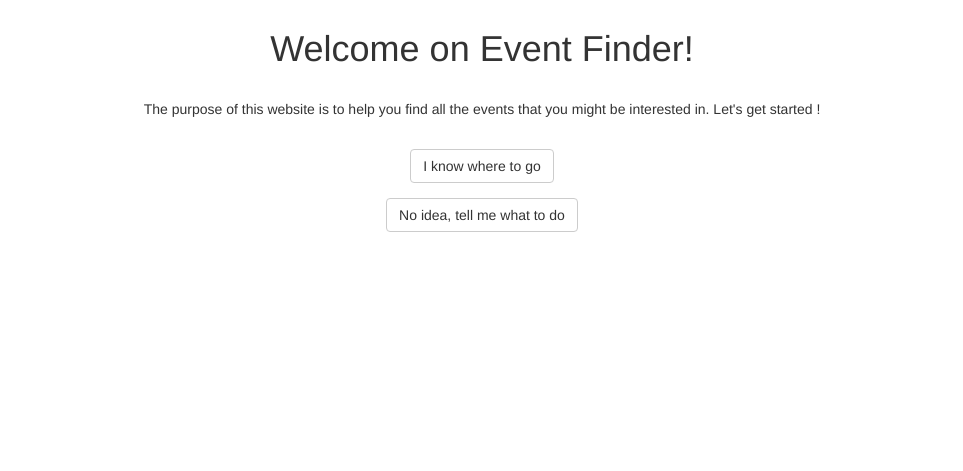
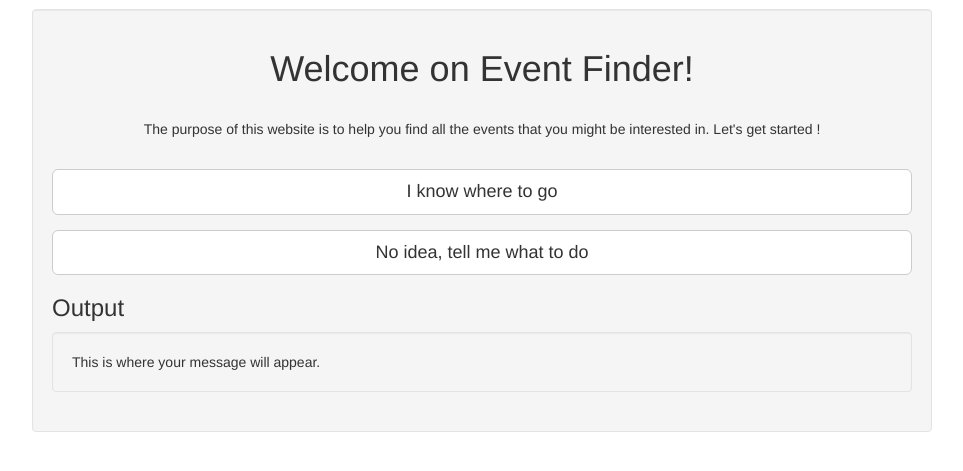
Before and after one commit to kurtwood/iwa_artApp, a Flask app: page / in a window 1280 px wide. Shown: the part 51-522 px from the top of the page, without its empty margins (158-1121 px from the left). Run offline with Flask 2, Linux system fonts and the light colour scheme; some libraries are stand-ins or nearby versions.

Commit message:
update website. add output field in index.html. Modify the design.

```diff
--- a/src/static/js/artApp.js
+++ b/src/static/js/artApp.js
@@ -41,3 +41,24 @@ $('#submitNoidea').on('click', function(e){
                 }
     });
 });
+
+function get_location() {
+  if (Modernizr.geolocation) {
+    navigator.geolocation.getCurrentPosition(show_map, handle_error);
+  } else {
+        handle_error();
+  }
+}
+
+var longitude;
+var latitude;
+function show_map(position) {
+  latitude = position.coords.latitude;
+  longitude = position.coords.longitude;
+}
+
+function handle_error(err) {
+  if (err.code == 1) {
+    window.alert("Uups, something went wrong!");
+  }
+}
--- a/src/templates/contact.html
+++ b/src/templates/contact.html
@@ -11,11 +11,8 @@
     <!-- Navigation bar -->
     <nav class="navbar navbar-inverse navbar-fixed-top" role="navigation">
       <ul class="nav navbar-nav">
-<!--    <li><a href="new.html" class="navbar-brand">
- <img src="logo.png"></a></li>
--->
         <li><a href="index.html">Home</a></li>
-        <li><a href="#">Search</a></li>
+        <li><a href="search.html">Search</a></li>
         <li><a href="map.html">Map</a></li>
         <li><a href="event.html">Event</a></li>
         <li class="active"><a href="#">Contact</a></li>
--- a/src/templates/custom.css
+++ b/src/templates/custom.css
@@ -4,14 +4,18 @@ body{
 h1 {
   margin-bottom: 30px
 }
-.container > h1 {
+.well > h1 {
 text-align: center;
 }
 .toHide {
 display: none;
 }
 
-.container > .form-group {
+.well > .form-group {
+  text-align:center;
+}
+
+.well > .form-control{
   text-align:center;
 }
 
--- a/src/templates/event.html
+++ b/src/templates/event.html
@@ -12,9 +12,6 @@
     <!-- Navigation bar -->
     <nav class="navbar navbar-inverse navbar-fixed-top" role="navigation">
     <ul class="nav navbar-nav">
-<!--    <li><a href="new.html" class="navbar-brand">
- <img src="logo.png"></a></li>
--->
       <li><a href="index.html">Home</a></li>
       <li><a href="search.html">Search</a></li>
       <li><a href="map.html">Map</a></li>
--- a/src/templates/index.html
+++ b/src/templates/index.html
@@ -12,9 +12,6 @@
     <!-- Navigation bar -->
     <nav class="navbar navbar-inverse navbar-fixed-top" role="navigation">
     <ul class="nav navbar-nav">
-<!--    <li><a href="new.html" class="navbar-brand">
- <img src="logo.png"></a></li>
--->
       <li class="active"><a href="#">Home</a></li>
       <li><a href="search.html">Search</a></li>
       <li><a href="map.html">Map</a></li>
@@ -24,21 +21,23 @@
     </nav>
     <!-- ----------------------------------------- -->
 
-    <div class="container">
+     <div class="well" style="max-width: 900px; margin: 0 auto 10px;">
       <h1>Welcome on Event Finder!</h1>
       <p id="homeParagraph">The purpose of this website is to help you find all the events that you might be interested in. Let's get started !</p>
       <br/>
       <div class="form-group" id="buttons">
-          <button type="button" class="btn btn-default" id="iknow">I know where to go</button>
+          <button type="button" class="btn btn-default btn-lg btn-block" id="iknow">I know where to go</button>
           <div class="toHide" id="toHideLocation">
-             <input type="location" class="form-control" id="location" placeholder="Location..."><br/>
-<button type="submit" class="btn btn-default" id="submitIknow">GO</button>
+               <br/>
+               <input type="location" class="form-control" id="location" placeholder="Location..."><br/>
+             <button type="submit" class="btn btn-default" id="submitIknow">GO</button>
           </div>
       </div>
       <div class="form-group" id="buttons">
-          <button type="button" class="btn btn-default" id="noidea">No idea, tell me what to do</button>
+          <button type="button" class="btn btn-default btn-lg btn-block" id="noidea">No idea, tell me what to do</button>
           <div class="toHide" id="toHideNoidea">
               <br/>
+                <center>
                 <select id="selectGenre">
                 <option value="" selected>Choose a genre</option>
                 <option value="all">-All-</option>
@@ -48,12 +47,14 @@
                 <option value="show">Show</option>
                 <option value="other">Other</option>
                 </select>
+                <center>
 		<p></p>
 	     	<button type="submit" class="btn btn-default" id="submitNoidea">GO</button>
           </div>
       </div>
+      <h3>Output</h3>
+      <div id="linkOutput" class='well'>This is where your message will appear.</div>
     </div>
-
 
 
 
@@ -64,10 +65,10 @@
     <script src="../static/js/artApp.js"></script>
     <script src="../static/js/jquery.selectric.min.js"></script>
     <script>
-$(function(){
+      $(function(){
 	$('select').selectric();
-});
-</script>
+      });
+    </script>
 
 
   </body>
```
Also changed, not shown: src/templates/map.html (+5 -5 lines), src/templates/search.html (+5 -8 lines).
